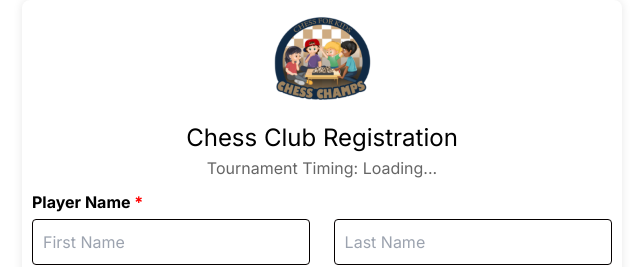
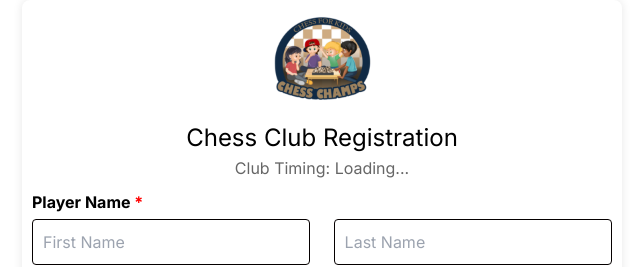
Before and after one commit to ComplianceFrontiers/Payment_Form_Frontend, a Next.js app: page / in a window 1280 px wide. Shown: the top 267 px of the page, without its empty margins (318-961 px from the left). Built offline with nearby package versions, Linux system fonts and the light colour scheme; no server answers.

Commit message:
done with tags

```diff
--- a/src/app/payment/page.tsx
+++ b/src/app/payment/page.tsx
@@ -81,7 +81,7 @@ const Payment = () => {
       <div className="tournament-header">
         <img src="/images/logo.png" alt="Chess Tournament Logo" className="tournament-logo" />
         <h1>Chess Club Registration</h1>
-        <p>Tournament Timing: {tournamentTimings || 'Loading...'}</p>
+        <p>Club Timing: {tournamentTimings || 'Loading...'}</p>
       </div>
 
       <form className="registration-form" onSubmit={handleSubmit}>
```
